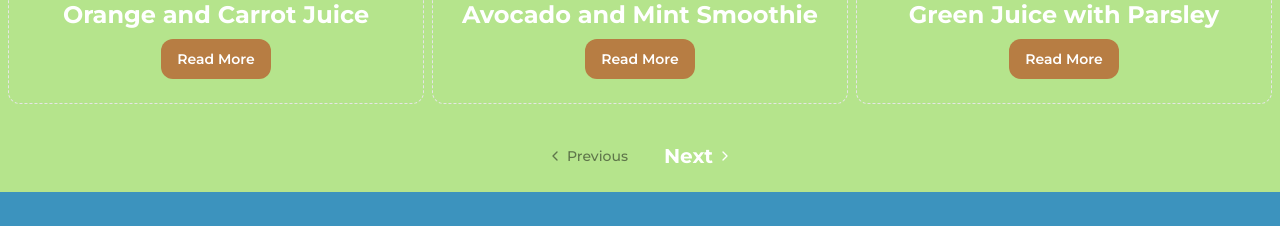
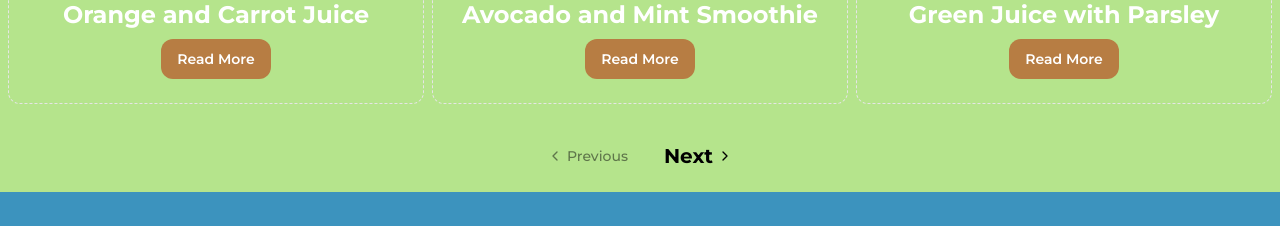
Before and after one commit to VanjaXYZ/zestful-blends-frontend, a Next.js app: page /blogs in a window 1280 px wide. Shown: the part 1140-1366 px from the top of the page. Built offline with nearby package versions, Linux system fonts and the light colour scheme.

Commit message:
changed text from white to black

```diff
--- a/src/app/custom_components/shared/CustomPagination.tsx
+++ b/src/app/custom_components/shared/CustomPagination.tsx
@@ -32,7 +32,7 @@ const CustomPagination = ({
             className={
               startIndex === 0
                 ? "pointer-events-none opacity-50"
-                : " text-white font-bold text-xl"
+                : " text-black font-bold text-xl"
             }
             onClick={() => {
               setStartIndex(startIndex - rowsPerPage);
@@ -46,7 +46,7 @@ const CustomPagination = ({
             className={
               endIndex >= data.length
                 ? "pointer-events-none opacity-50"
-                : " text-white font-bold text-xl"
+                : " text-black font-bold text-xl"
             }
             onClick={() => {
               setStartIndex(startIndex + rowsPerPage);
```
